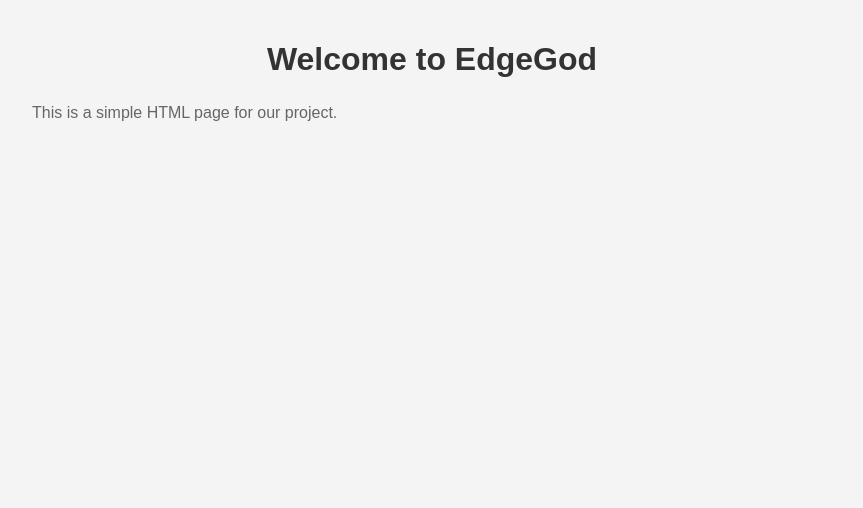
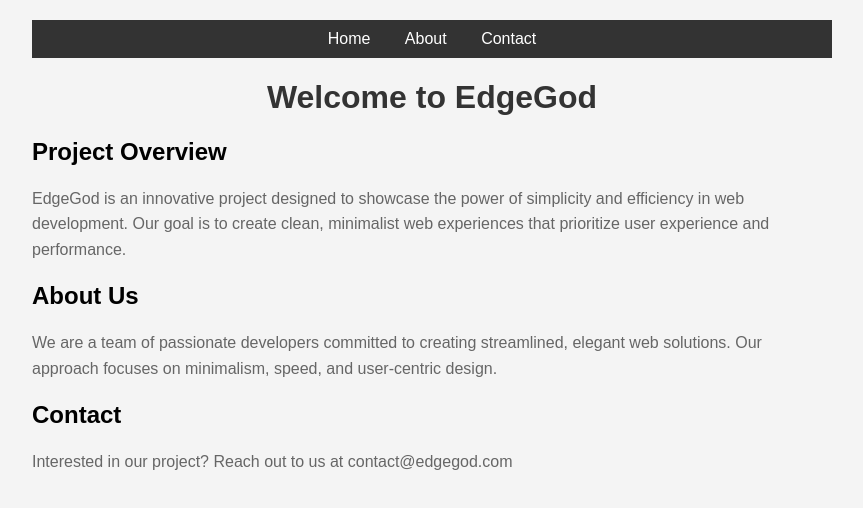
Before and after one commit to KamalKumawat4293/EdgeGod, a plain HTML site: page index.html in a window 1280 px wide. Shown: the whole page, without its empty margins (208-1071 px from the left). Drawn offline with Linux system fonts and the light colour scheme.

Commit message:
Add more content and navigation to the HTML page

```diff
--- a/index.html
+++ b/index.html
@@ -11,6 +11,17 @@
             padding: 20px;
             background-color: #f4f4f4;
         }
+        nav {
+            background-color: #333;
+            color: white;
+            padding: 10px;
+            text-align: center;
+        }
+        nav a {
+            color: white;
+            text-decoration: none;
+            margin: 0 15px;
+        }
         h1 {
             color: #333;
             text-align: center;
@@ -22,7 +33,27 @@
     </style>
 </head>
 <body>
+    <nav>
+        <a href="#home">Home</a>
+        <a href="#about">About</a>
+        <a href="#contact">Contact</a>
+    </nav>
+
     <h1>Welcome to EdgeGod</h1>
-    <p>This is a simple HTML page for our project.</p>
+
+    <section id="home">
+        <h2>Project Overview</h2>
+        <p>EdgeGod is an innovative project designed to showcase the power of simplicity and efficiency in web development. Our goal is to create clean, minimalist web experiences that prioritize user experience and performance.</p>
+    </section>
+
+    <section id="about">
+        <h2>About Us</h2>
+        <p>We are a team of passionate developers committed to creating streamlined, elegant web solutions. Our approach focuses on minimalism, speed, and user-centric design.</p>
+    </section>
+
+    <section id="contact">
+        <h2>Contact</h2>
+        <p>Interested in our project? Reach out to us at contact@edgegod.com</p>
+    </section>
 </body>
 </html>
```
